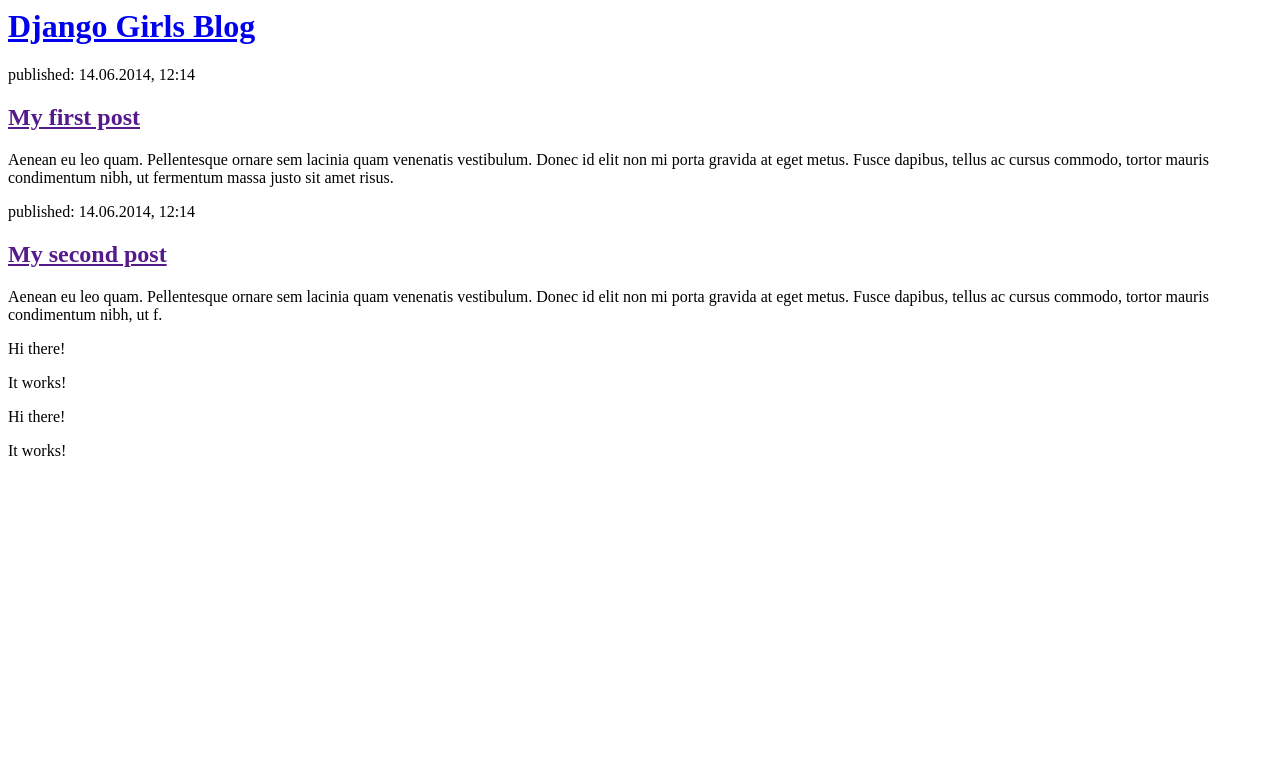
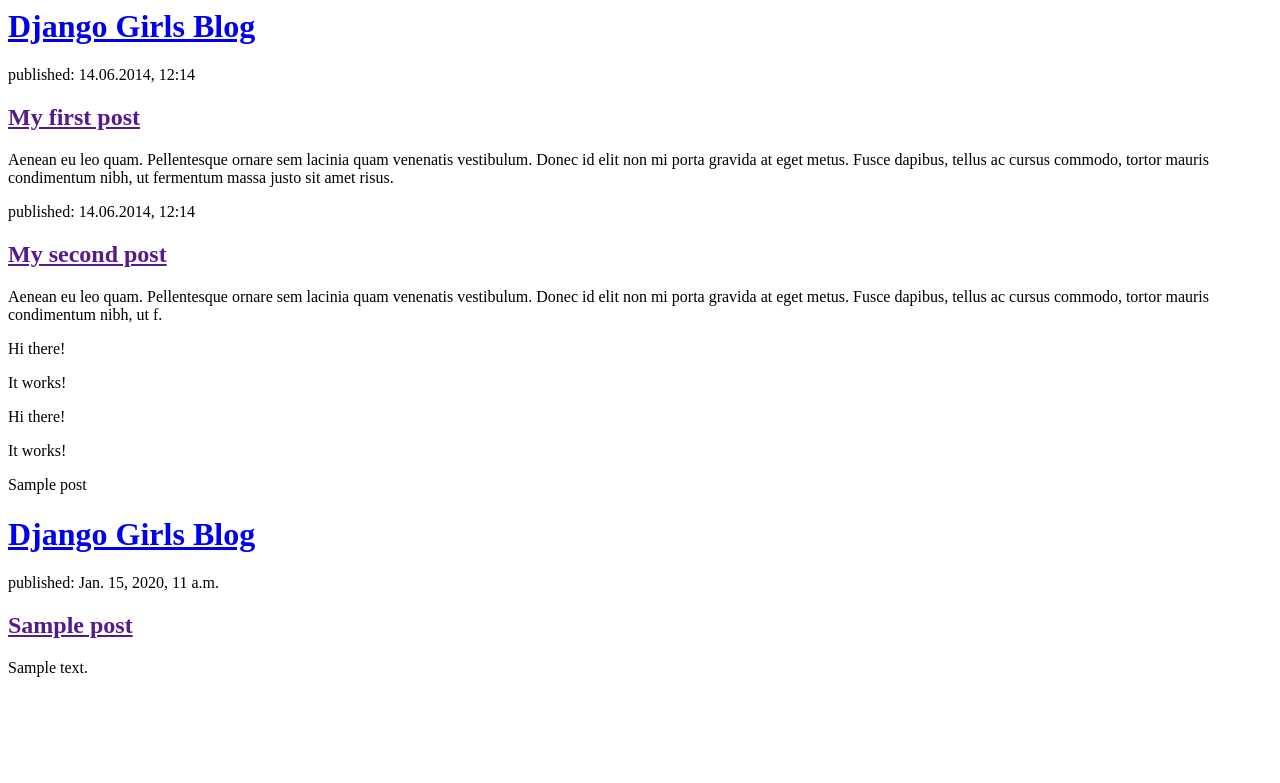
Before and after one commit to yogenderPalChandra/my-first-blog, a Django app: page / in a window 1280 px wide. Shown: the top 783 px of the page. Run offline with Django 3.2, Linux system fonts and the light colour scheme; tables that the repository leaves empty hold one stand-in row (values such as "Sample post").

Commit message:
modified templates to display posts from database.

```diff
--- a/blog/templates/blog/post_list.html
+++ b/blog/templates/blog/post_list.html
@@ -33,3 +33,21 @@
     <p>It works!</p>
 </body>
 </html>
+
+
+{% for post in posts %}
+    {{post}}
+{% endfor %}
+
+
+<div>
+    <h1><a href="/">Django Girls Blog</a></h1>
+</div>
+
+{% for post in posts %}
+    <div>
+        <p>published: {{ post.published_date }}</p>
+        <h2><a href="">{{ post.title }}</a></h2>
+        <p>{{ post.text|linebreaksbr }}</p>
+    </div>
+{% endfor %}
--- a/blog/views.py
+++ b/blog/views.py
@@ -2,3 +2,11 @@ from django.shortcuts import render
 
 def post_list(request):
     return render(request, 'blog/post_list.html', {})
+
+from django.shortcuts import render
+from django.utils import timezone
+from .models import Post
+
+def post_list(request):
+    posts = Post.objects.filter(published_date__lte=timezone.now()).order_by('published_date')
+    return render (request, 'blog/post_list.html', {'posts': posts})
```
